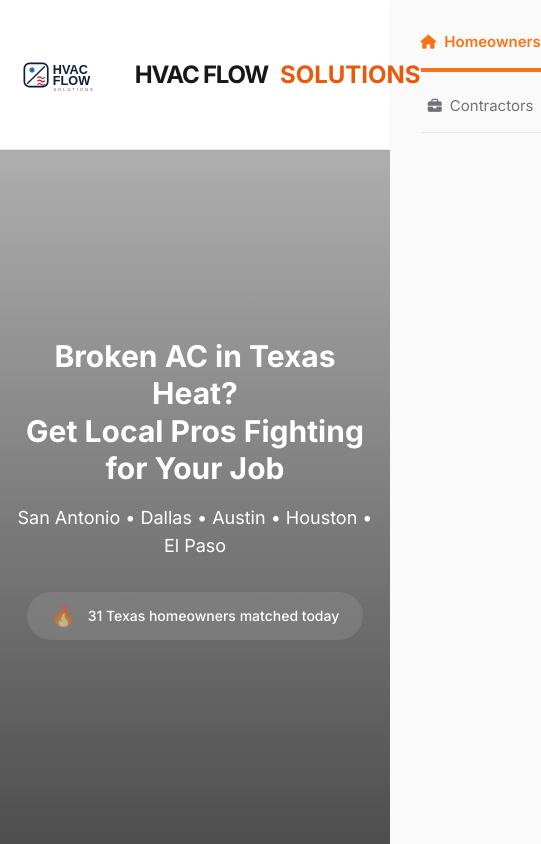
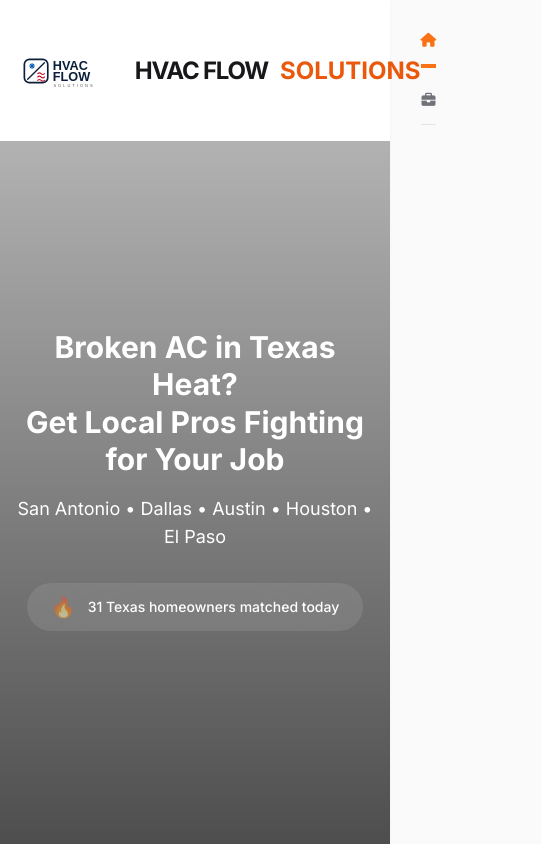
Before and after one commit to CoderBeau/Hvac-Flow-Solutions-, a plain HTML site: page index.html in a window 390 px wide. Shown: the top 844 px of the page, 541 px wide, since content can reach past the window. Drawn offline with nearby package versions, Linux system fonts and the light colour scheme.

Commit message:
Update tab button visibility for smaller screens

```diff
--- a/index.html
+++ b/index.html
@@ -61,14 +61,14 @@
 
     <div class="nav-tabs flex border-b border-zinc-200 w-full max-w-md md:max-w-none mx-auto md:mx-0">
       <button onclick="switchTab(0)" id="tab-home" class="tab-active flex-1 px-6 py-3 text-base md:text-lg flex items-center justify-center gap-2">
-        <i class="fas fa-home text-sm"></i> <span>Homeowners</span>
+        <i class="fas fa-home text-sm"></i> <span class="hidden sm:inline">Homeowners</span>
       </button>
       <button onclick="switchTab(1)" id="tab-contractors" class="flex-1 px-6 py-3 text-base md:text-lg flex items-center justify-center gap-2 text-zinc-500 hover:text-zinc-900 transition">
-        <i class="fas fa-briefcase text-sm"></i> <span>Contractors</span>
+        <i class="fas fa-briefcase text-sm"></i> <span class="hidden sm:inline">Contractors</span>
       </button>
     </div>
   </div>
-</nav>
+
 
 <!-- HERO -->
 <header id="hero" class="hero-bg min-h-[85vh] md:h-screen flex items-center text-white relative overflow-hidden">
```
